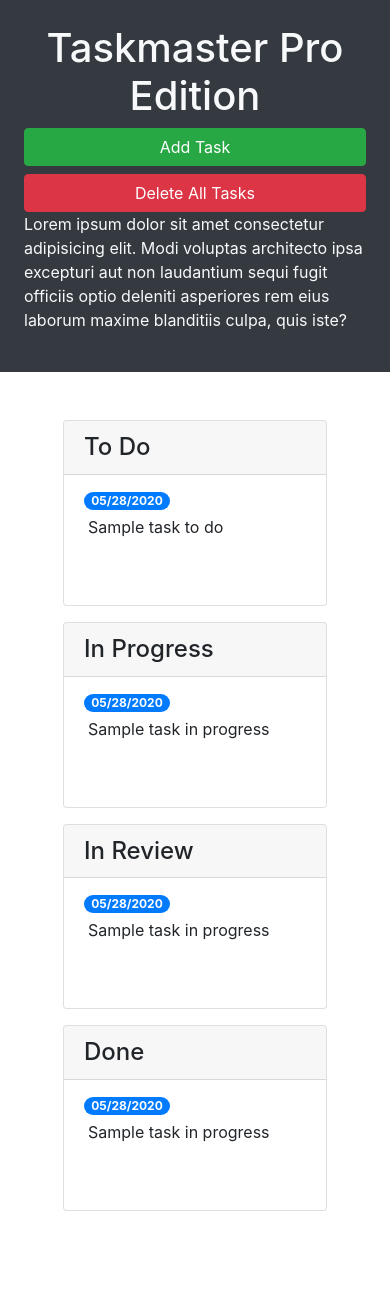
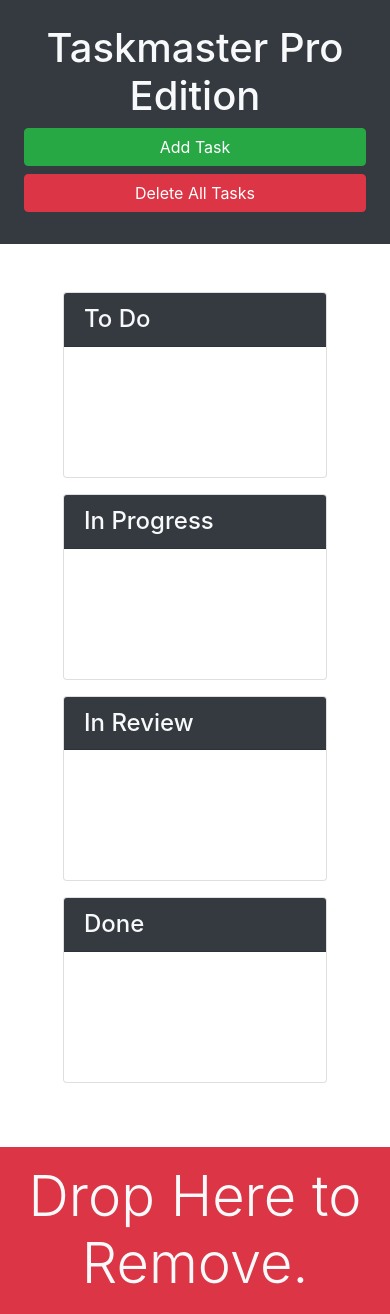
Before and after one commit to Yiladien/taskmaster-pro, a plain HTML site: page index.html in a window 390 px wide. Before the commit the page ends 1275 px from the top, so only its background shows below. Drawn offline with nearby package versions, Linux system fonts and the light colour scheme.

Commit message:
created sticky and trashbar

```diff
--- a/index.html
+++ b/index.html
@@ -1,118 +1,92 @@
 <!DOCTYPE html>
 <html lang="en">
+
 <head>
-    <meta charset="UTF-8" />
-    <meta name="viewport" content="width=device-width, initial-scale=1.0" />
-    <meta http-equiv="X-UA-Compatible" content="ie=edge" />
-    <link
-      rel="stylesheet"
-      href="https://cdnjs.cloudflare.com/ajax/libs/twitter-bootstrap/4.3.1/css/bootstrap.min.css"
-    />
+  <meta charset="UTF-8">
+  <meta name="viewport" content="width=device-width, initial-scale=1.0">
+  <meta http-equiv="X-UA-Compatible" content="ie=edge">
+  <link rel="stylesheet" href="https://cdnjs.cloudflare.com/ajax/libs/twitter-bootstrap/4.3.1/css/bootstrap.min.css">
   <link rel="stylesheet" href="./assets/css/style.css" />
   <title>Taskmaster Pro</title>
 </head>
 
 <body>
+
   <div class="row min-vh-100 no-gutters">
-      <header
-        class="col-12 col-lg-3 bg-dark text-light d-flex flex-column p-4 p-lg-3"
-      >
-        <h1 class="text-center">Taskmaster Pro Edition</h1>
-        <button
-          id="create-task"
-          class="btn btn-block btn-success"
-          data-toggle="modal"
-          data-target="#task-form-modal"
-        >
-          Add Task
-        </button>
-        <button id="remove-tasks" class="btn btn-block btn-danger">
-          Delete All Tasks
-        </button>
-        <p class="mt-auto">
-          Lorem ipsum dolor sit amet consectetur adipisicing elit. Modi voluptas
-          architecto ipsa excepturi aut non laudantium sequi fugit officiis
-          optio deleniti asperiores rem eius laborum maxime blanditiis culpa,
-          quis iste?
-        </p>
+    <header class="col-12 col-lg-3 bg-dark text-light sticky-top d-flex flex-column p-4 p-lg-3">
+      <div>
+        <h1 class="text-center"><span class="oi oi-task d-inline d-lg-none"></span>
+          Taskmaster Pro Edition</h1>
+        <div class="ml-md-auto w-100 w-md-auto">
+          <button id="create-task" class="btn btn-block btn-success" data-toggle="modal"
+            data-target="#task-form-modal">Add Task</button>
+          <button id="remove-tasks" class="btn btn-block btn-danger mb-2 mb-md-4"></span>Delete All Tasks</button>
+        </div>
+      </div>
+      <p class="mt-auto d-none d-lg-block">Lorem ipsum dolor sit amet consectetur adipisicing elit. Modi voluptas
+        architecto ipsa
+        excepturi aut non laudantium sequi fugit officiis optio deleniti asperiores rem eius laborum maxime blanditiis
+        culpa, quis iste?</p>
     </header>
-      <main class="col-12 col-lg-9">
+    <main class="col-12 col-lg-9 d-flex flex-column">
       <div class="m-5 row justify-content-around">
-          <!-- todo start -->
+          <!--  -->
           <div class="col-12 col-md-6 col-xl-3 mb-3">
             <div class="card">
-              <h4 class="card-header">To Do</h4>
+              <h4 class="card-header bg-dark text-light">
+                To Do
+              </h4>
               <ul id="list-toDo" class="list-group list-group-flush">
-                <li class="list-group-item">
-                  <span class="badge badge-primary badge-pill">05/28/2020</span>
-                  <p class="m-1">Sample task to do</p>
-                </li>
               </ul>
             </div>
           </div>
-          <!-- todo end -->
-          <!-- in progress start -->
+          <!--  -->
           <div class="col-12 col-md-6 col-xl-3 mb-3">
             <div class="card">
-              <h4 class="card-header">In Progress</h4>
+              <h4 class="card-header bg-dark text-light">
+                In Progress
+              </h4>
               <ul id="list-inProgress" class="list-group list-group-flush">
-                <li class="list-group-item">
-                  <span class="badge badge-primary badge-pill">05/28/2020</span>
-                  <p class="m-1">Sample task in progress</p>
-                </li>
               </ul>
             </div>
           </div>
-          <!-- in progress end -->
-          <!-- in review start -->
+          <!--  -->
           <div class="col-12 col-md-6 col-xl-3 mb-3">
             <div class="card">
-              <h4 class="card-header">In Review</h4>
+              <h4 class="card-header bg-dark text-light">
+                In Review
+              </h4>
               <ul id="list-inReview" class="list-group list-group-flush">
-                <li class="list-group-item">
-                  <span class="badge badge-primary badge-pill">05/28/2020</span>
-                  <p class="m-1">Sample task in progress</p>
-                </li>
               </ul>
             </div>
           </div>
-          <!-- in review end -->
-          <!-- done start -->
+          <!--  -->
           <div class="col-12 col-md-6 col-xl-3 mb-3">
             <div class="card">
-              <h4 class="card-header">Done</h4>
+              <h4 class="card-header bg-dark text-light">
+                Done
+              </h4>
               <ul id="list-done" class="list-group list-group-flush">
-                <li class="list-group-item">
-                  <span class="badge badge-primary badge-pill">05/28/2020</span>
-                  <p class="m-1">Sample task in progress</p>
-                </li>
               </ul>
             </div>
           </div>
-          <!-- done end -->
+      </div>
+      <div class="mt-auto" id="trash">
+        <div class="w-100 bg-danger p-3 text-center text-light display-4">
+          Drop Here to Remove.
+        </div>
       </div>
     </main>
   </div>
 
   <!-- Modal -->
-    <div
-      class="modal fade"
-      id="task-form-modal"
-      tabindex="-1"
-      role="dialog"
-      aria-labelledby="task-form-modal"
-      aria-hidden="true"
-    >
+  <div class="modal fade" id="task-form-modal" tabindex="-1" role="dialog" aria-labelledby="task-form-modal"
+    aria-hidden="true">
     <div class="modal-dialog modal-dialog-centered" role="document">
       <div class="modal-content">
         <div class="modal-header">
           <h5 class="modal-title" id="task-form-modal">Add New Task</h5>
-            <button
-              type="button"
-              class="close"
-              data-dismiss="modal"
-              aria-label="Close"
-            >
+          <button type="button" class="close" data-dismiss="modal" aria-label="Close">
             <span aria-hidden="true">&times;</span>
           </button>
         </div>
@@ -120,33 +94,16 @@
           <form>
             <div class="form-group">
               <label for="modalTaskDescription">Task description</label>
-                <textarea
-                  id="modalTaskDescription"
-                  rows="3"
-                  class="form-control"
-                ></textarea>
+              <textarea class="form-control" id="modalTaskDescription" rows="3"></textarea>
             </div>
             <div class="form-group">
               <label for="modalDueDate">Due date</label>
-                <input
-                  type="text"
-                  class="form-control"
-                  id="modalDueDate"
-                  placeholder="mm/dd/yyyy"
-                  autocomplete="off"
-                  lclass="form-control"
-                />
+              <input type="text" class="form-control" id="modalDueDate" placeholder="mm/dd/yyyy" autocomplete="off" />
             </div>
           </form>
         </div>
         <div class="modal-footer">
-            <button
-              type="button"
-              class="btn btn-secondary"
-              data-dismiss="modal"
-            >
-              Close
-            </button>
+          <button type="button" class="btn btn-secondary" data-dismiss="modal">Close</button>
           <button type="button" class="btn btn-primary">Save Task</button>
         </div>
       </div>
@@ -158,4 +115,5 @@
   <script src="https://cdnjs.cloudflare.com/ajax/libs/twitter-bootstrap/4.3.1/js/bootstrap.min.js"></script>
   <script src="./assets/js/script.js"></script>
 </body>
+
 </html>
```
Lines whose indentation alone changed are shown as unchanged.
